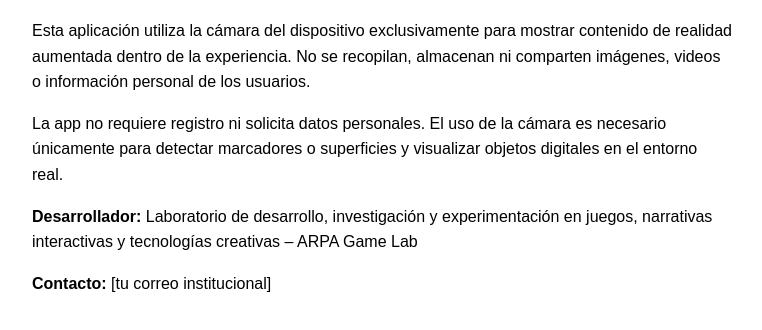
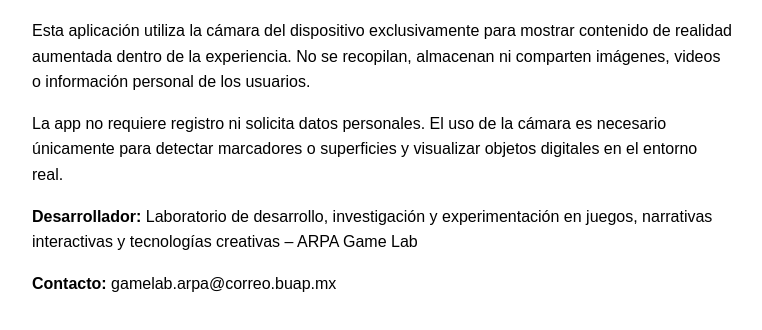
Before and after one commit to Abnerqc/ARPAXRExpo-privacy-policy, a plain HTML site: page index.html in a window 1280 px wide. Shown: the part 136-466 px from the top of the page, without its empty margins (258-1020 px from the left). Drawn offline with Linux system fonts and the light colour scheme.

Commit message:
Update index.html

```diff
--- a/index.html
+++ b/index.html
@@ -25,6 +25,6 @@
     La app no requiere registro ni solicita datos personales. El uso de la cámara es necesario únicamente para detectar marcadores o superficies y visualizar objetos digitales en el entorno real.
   </p>
   <p><strong>Desarrollador:</strong> Laboratorio de desarrollo, investigación y experimentación en juegos, narrativas interactivas y tecnologías creativas – ARPA Game Lab</p>
-  <p><strong>Contacto:</strong> [tu correo institucional]</p>
+  <p><strong>Contacto:</strong> gamelab.arpa@correo.buap.mx</p>
 </body>
 </html>
```
